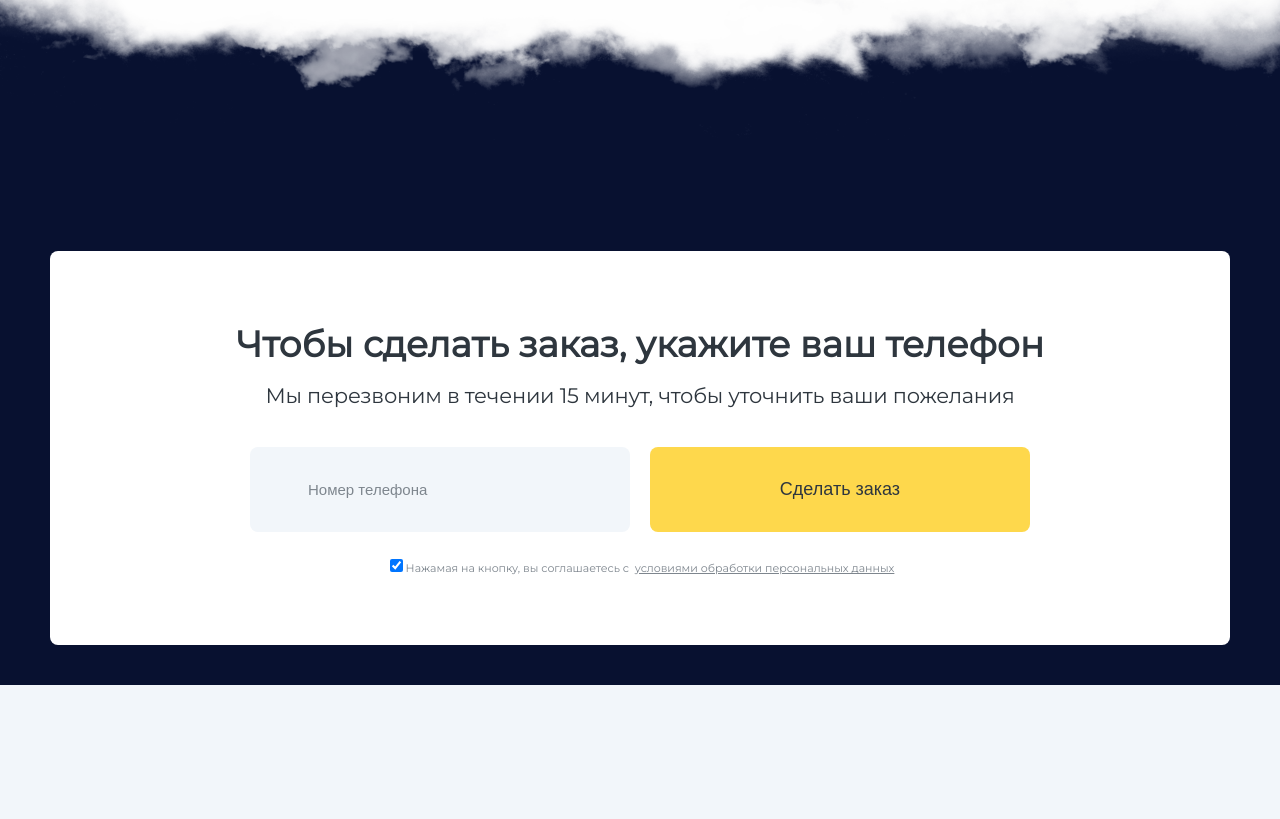
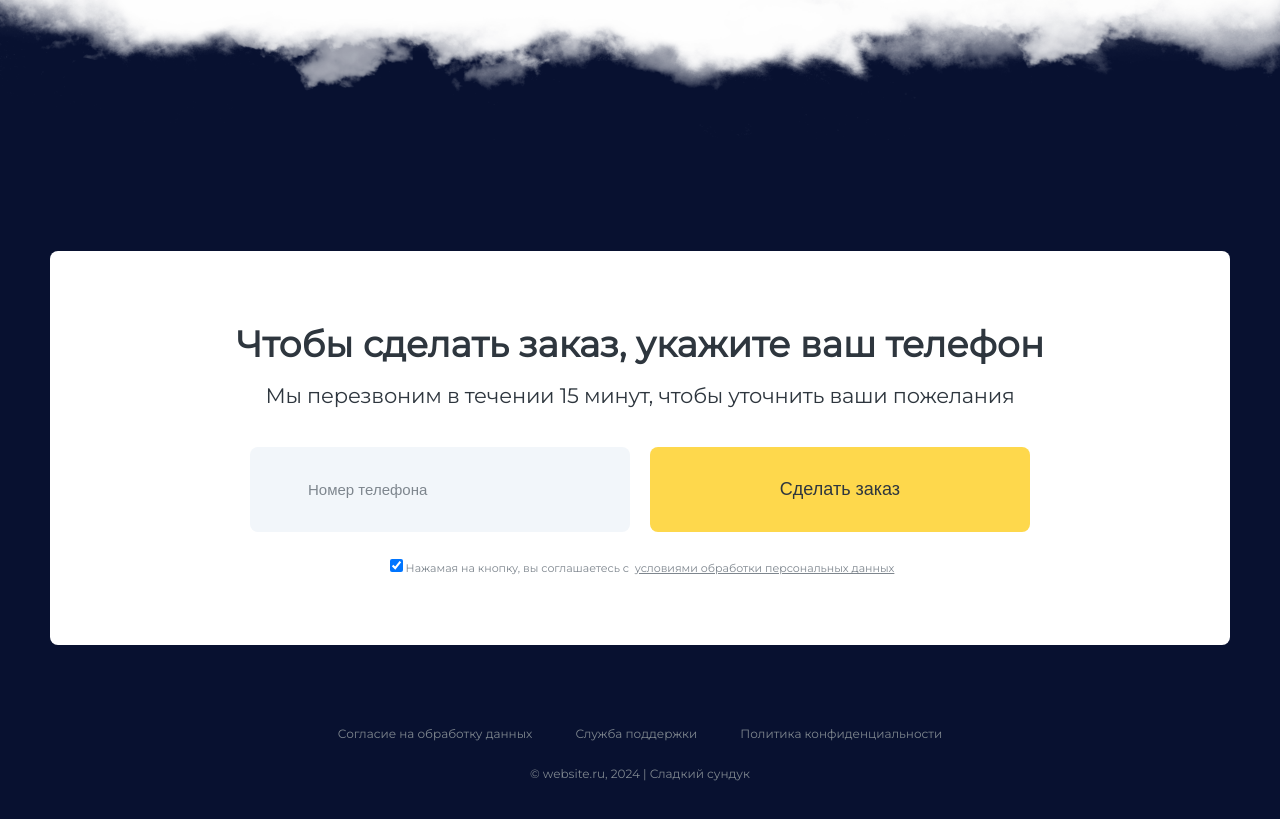
Before and after one commit to jullit-dev/cakes, a plain HTML site: page index.html in a window 1280 px wide. Shown: the part 9622-10441 px from the top of the page. Before the commit the page ends 10307 px from the top, so only its background shows below. Drawn offline with Linux system fonts and the light colour scheme.

Commit message:
add footer

```diff
--- a/index.html
+++ b/index.html
@@ -347,9 +347,19 @@
         </form>
       </div>
     </section>
-
   </main>
 
-  <footer></footer>
+  <footer class="footer">
+    <div class="container">
+      <ul class="footer__list">
+        <li class="footer__item"><a class="footer__link" href="#">Согласие на&nbsp;обработку данных</a></li>
+        <li class="footer__item"><a class="footer__link" href="#">Служба поддержки</a></li>
+        <li class="footer__item"><a class="footer__link" href="#">Политика конфиденциальности</a></li>
+      </ul>
+      <div class="footer__copyright">
+        &copy;&nbsp;website.ru, 2024&nbsp;| Сладкий сундук
+      </div>
+    </div>
+  </footer>
 </body>
 </html>
--- a/scss/_variables.scss
+++ b/scss/_variables.scss
@@ -1,5 +1,6 @@
 $light: #f2f6fa;
 $dark-text: #2e363e;
+$footer-text: #7e868e;
 $price: #434b53;
 $button: #fed84c;
 $white: #ffffff;
--- /dev/null
+++ b/scss/components/_footer.scss
@@ -0,0 +1,22 @@
+@use "../variables" as *;
+
+.footer {
+  padding: 40px 0 80px;
+  background-color: $dark-background;
+
+  &__list {
+    display: flex;
+    gap: 43px;
+    justify-content: center;
+    margin-bottom: 22px;
+  }
+
+  &__item,
+  &__copyright {
+    font-weight: 400;
+    font-size: 12px;
+    line-height: 1.5;
+    text-align: center;
+    color: $footer-text;
+  }
+}
--- a/scss/style.scss
+++ b/scss/style.scss
@@ -12,3 +12,4 @@
 @import 'components/gallery';
 @import 'components/feedback';
 @import 'components/form';
+@import 'components/footer';
```
Also changed, not shown: css/style.css, 1 other file.
